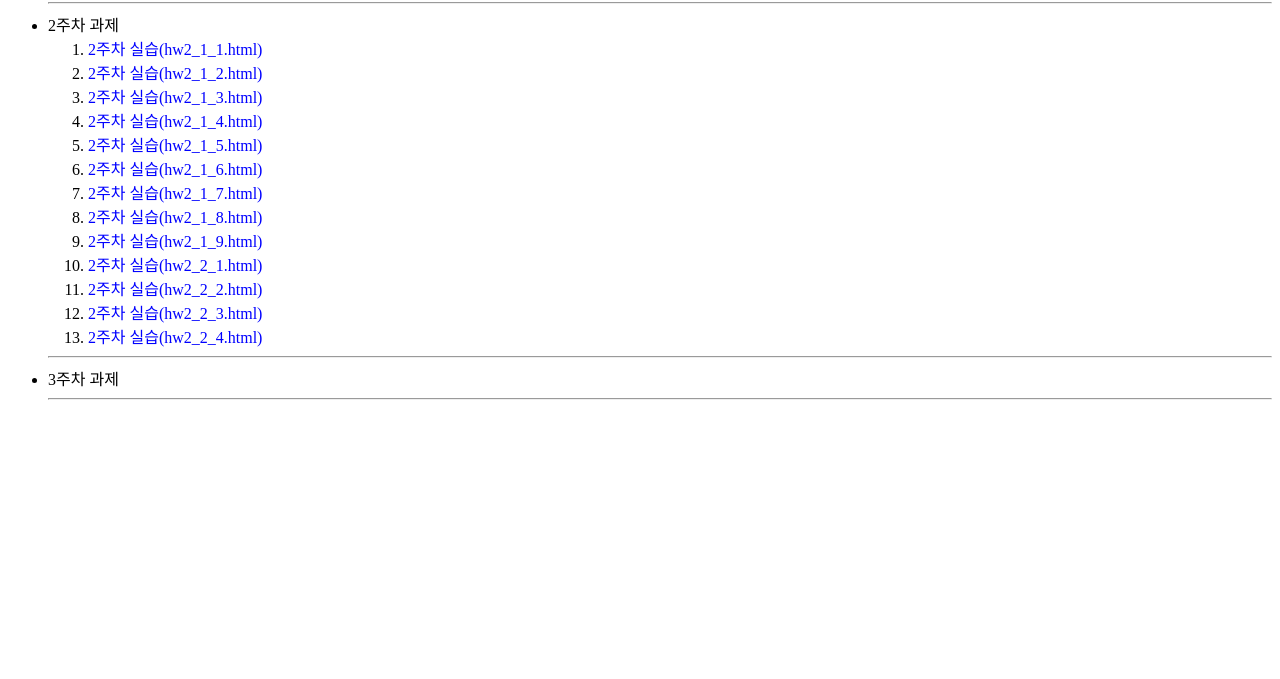
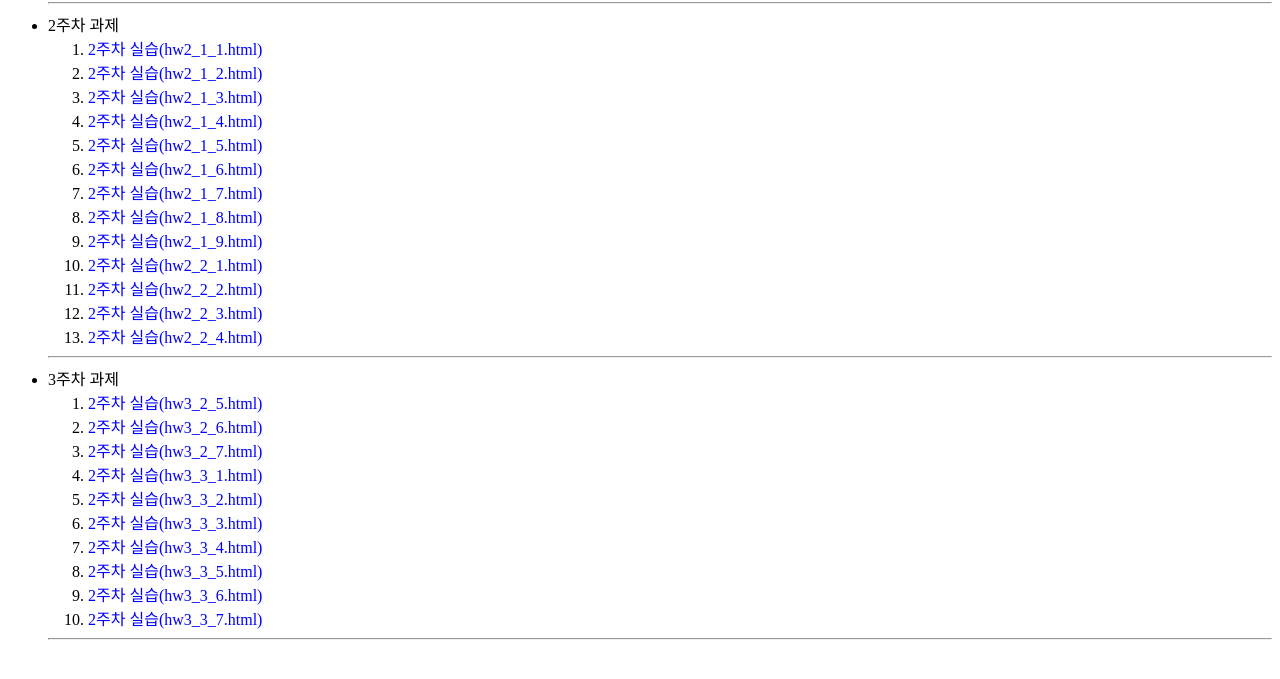
Before and after one commit to focks2014/focks2014.github.io, a plain HTML site: page index.html in a window 1280 px wide. Shown: the part 87-766 px from the top of the page. Drawn offline with Linux system fonts and the light colour scheme.

Commit message:
Update index.html

```diff
--- a/index.html
+++ b/index.html
@@ -28,6 +28,16 @@
   </ol><hr/>
   <li> 3주차 과제 </li>
   <ol>
+    <li><a href=https://focks2014.github.io/html/2주차_2_4.html>2주차 실습(hw3_2_5.html)</a></li>
+    <li><a href=https://focks2014.github.io/html/2주차_2_4.html>2주차 실습(hw3_2_6.html)</a></li>
+    <li><a href=https://focks2014.github.io/html/2주차_2_4.html>2주차 실습(hw3_2_7.html)</a></li>
+    <li><a href=https://focks2014.github.io/html/2주차_2_4.html>2주차 실습(hw3_3_1.html)</a></li>
+    <li><a href=https://focks2014.github.io/html/2주차_2_4.html>2주차 실습(hw3_3_2.html)</a></li>
+    <li><a href=https://focks2014.github.io/html/2주차_2_4.html>2주차 실습(hw3_3_3.html)</a></li>
+    <li><a href=https://focks2014.github.io/html/2주차_2_4.html>2주차 실습(hw3_3_4.html)</a></li>
+    <li><a href=https://focks2014.github.io/html/2주차_2_4.html>2주차 실습(hw3_3_5.html)</a></li>
+    <li><a href=https://focks2014.github.io/html/2주차_2_4.html>2주차 실습(hw3_3_6.html)</a></li>
+    <li><a href=https://focks2014.github.io/html/2주차_2_4.html>2주차 실습(hw3_3_7.html)</a></li>
   </ol><hr/>
   </ul>
 </body></html>
```
